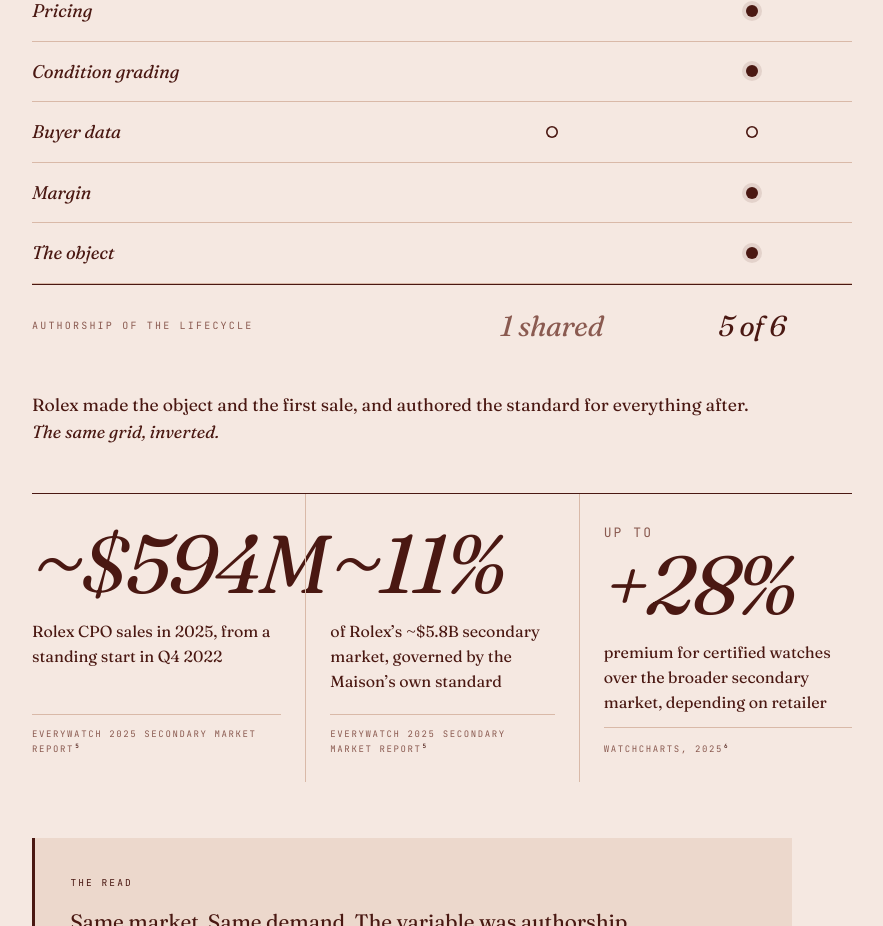
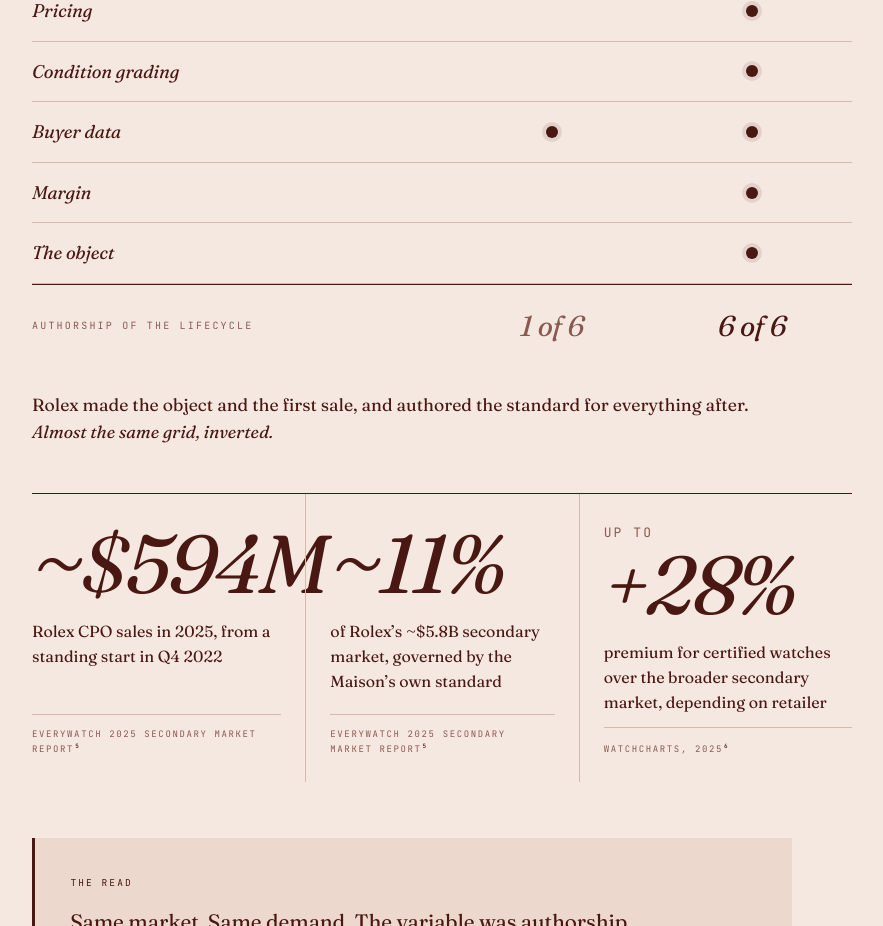
Before and after one commit to laurentm1/bceventure, a Next.js app: page /insights/two-houses in a window 1280 px wide. Shown: the part 3760-4686 px from the top of the page, without its empty margins (198-1081 px from the left). Built offline with nearby package versions, Linux system fonts and the light colour scheme; a web font is replaced by a local one.

Commit message:
Two Houses: show co-governed lever as filled dots in both columns

```diff
--- a/app/framework/styles/framework-gated.css
+++ b/app/framework/styles/framework-gated.css
@@ -1961,12 +1961,7 @@
   max-width: 680px;
 }
 
-/* ── Two Houses post: shared-ownership dot, stat lead-in, closing section ── */
-.fwg-page .fw-gov-dot--shared {
-  background: transparent;
-  box-shadow: inset 0 0 0 1.6px var(--accent);
-}
-
+/* ── Two Houses post: stat lead-in, closing section ── */
 .fwg-page .fw-stat .fw-stat-lead {
   display: block;
   font-family: var(--mono);
--- a/app/insights/two-houses/page.tsx
+++ b/app/insights/two-houses/page.tsx
@@ -200,22 +200,21 @@
                 <div className="fw-gov-ledger-row" key={row.lever}>
                   <span className="fw-gov-ledger-name">{row.lever}</span>
                   <span className="fw-gov-ledger-col">
-                    {row.owner === 'shared' && <span className="fw-gov-dot fw-gov-dot--shared" aria-label="shared" />}
+                    {row.owner === 'shared' && <span className="fw-gov-dot" aria-label="co-governed" />}
                   </span>
                   <span className="fw-gov-ledger-col">
-                    {row.owner === 'maison' && <span className="fw-gov-dot" aria-label="maison owns" />}
-                    {row.owner === 'shared' && <span className="fw-gov-dot fw-gov-dot--shared" aria-label="shared" />}
+                    {(row.owner === 'maison' || row.owner === 'shared') && <span className="fw-gov-dot" aria-label="maison governs" />}
                   </span>
                 </div>
               ))}
               <div className="fw-gov-ledger-foot">
                 <span className="fw-gov-ledger-name"><em>Authorship of the lifecycle</em></span>
-                <span className="fw-gov-ledger-tally fw-gov-ledger-tally--muted">1 shared</span>
-                <span className="fw-gov-ledger-tally">5 of 6</span>
+                <span className="fw-gov-ledger-tally fw-gov-ledger-tally--muted">1 of 6</span>
+                <span className="fw-gov-ledger-tally">6 of 6</span>
               </div>
             </div>
             <figcaption className="fw-gov-caption">
-              Rolex made the object and the first sale, and authored the standard for everything after. <span className="serif italic">The same grid, inverted.</span>
+              Rolex made the object and the first sale, and authored the standard for everything after. <span className="serif italic">Almost the same grid, inverted.</span>
             </figcaption>
           </figure>
 
```
